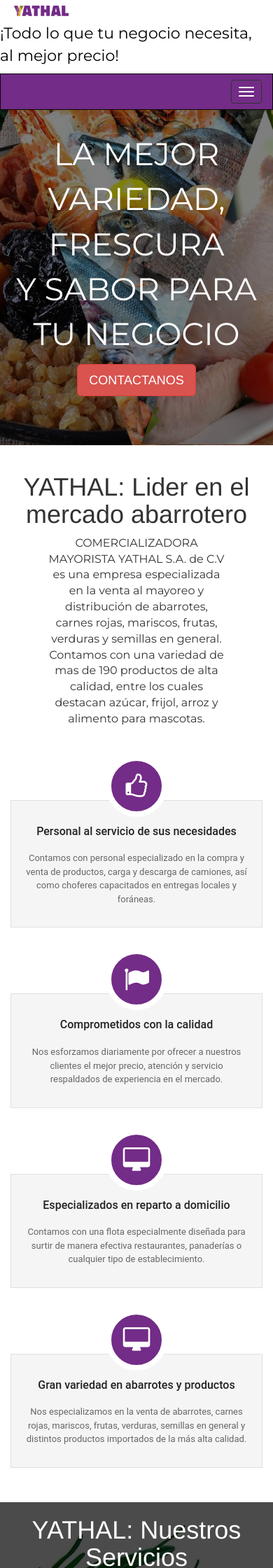
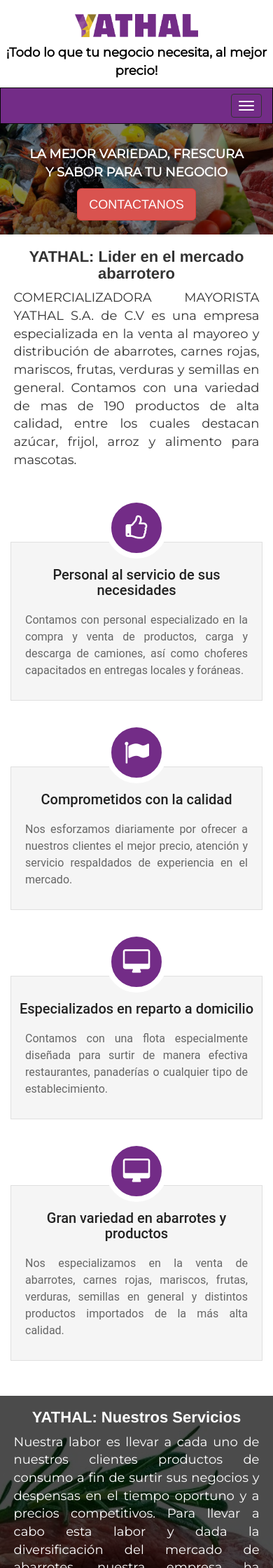
Before and after one commit to esteban1234/yathal, a PHP site: page / in a window 390 px wide. Shown: the top 2240 px of the page at 70% size. Run offline with PHP 8.4, Linux system fonts and the light colour scheme; some libraries are stand-ins or nearby versions; some web fonts are replaced.

Commit message:
ADD RESPONSIVO

```diff
--- /dev/null
+++ b/css/responsivo.css
@@ -0,0 +1,281 @@
+@media screen and (max-width: 480px){
+/*********************DISEÑO INDEX*******************/
+	.logo{
+		float: none !important;
+		width: 45%;
+		margin: auto;
+		margin-top: 20px;
+		margin-bottom: 10px;
+	}
+
+	.textoh{
+		text-align: center !important;
+		font-size: 18px;
+		font-weight: bold;
+		float: none !important;
+		margin: 10px auto;
+	}
+
+	.banner, .fondo, .banners,.fondos, .bannerh{
+		height: 100%;
+	}
+
+	.textob{
+		font-size: 18px;
+		font-weight: bold;
+		padding: 0px 5px;
+	}
+
+	.boton{
+		margin-bottom: 20px;
+	}
+
+	.tit{
+		font-size: 22px;
+		font-weight: bold;
+		margin-top: 0px;
+	}
+
+	/*.seccion1{
+		border: 2px solid red;
+	}*/
+
+	.subtit{
+		width: 90%;
+		text-align: justify;
+	}
+
+	.delete-br br{
+		display: none;
+	}
+
+	.title{
+		font-size: 20px !important;
+		padding: 0px 5px;
+	}
+
+	.txt-pceg{
+		text-align: justify;
+		font-size: 16px !important;
+	}
+
+	.tit-vdr{
+		font-size: 23px;
+		font-weight: bold;
+	}
+
+	.subtit, .txt-vdr, .tit-f{
+		font-size: 18px;
+	}
+
+	.txt-vdr{
+		text-align: justify;
+	}
+
+	.margen{
+		margin-bottom: 80px !important;
+	}
+
+
+	footer{
+		height: 100%;
+	}
+
+	footer p{
+		font-size: 16px !important;
+		width: 95%;
+		margin-bottom: 8px;
+	}
+/******************END DISEÑO NOSOTROS******************/
+
+}
+
+@media screen and (max-width: 599px) and (min-width: 481px) {
+	.logo{
+		float: none !important;
+		width: 45%;
+		margin: auto;
+		margin-top: 20px;
+		margin-bottom: 10px;
+	}
+
+	.textoh{
+		text-align: center !important;
+		font-size: 18px;
+		font-weight: bold;
+		float: none !important;
+		margin: 10px auto;
+	}
+
+	.banner, .fondo, .banners,.fondos, .bannerh{
+		height: 100%;
+	}
+
+	.textob{
+		font-size: 18px;
+		font-weight: bold;
+		padding: 0px 5px;
+	}
+
+	.boton{
+		margin-bottom: 20px;
+	}
+
+	.tit{
+		font-size: 22px;
+		font-weight: bold;
+		margin-top: 0px;
+	}
+
+	/*.seccion1{
+		border: 2px solid red;
+	}*/
+
+	.subtit{
+		width: 90%;
+		text-align: justify;
+	}
+
+	.delete-br br{
+		display: none;
+	}
+
+	.title{
+		font-size: 20px !important;
+		padding: 0px 5px;
+	}
+
+	.txt-pceg{
+		text-align: justify;
+		font-size: 16px !important;
+	}
+
+	.tit-vdr{
+		font-size: 23px;
+		font-weight: bold;
+	}
+
+	.subtit, .txt-vdr, .tit-f{
+		font-size: 18px;
+	}
+
+	.txt-vdr{
+		text-align: justify;
+	}
+
+	.margen{
+		margin-bottom: 80px !important;
+	}
+
+
+	footer{
+		height: 100%;
+	}
+
+	footer p{
+		font-size: 16px !important;
+		width: 95%;
+		margin-bottom: 8px;
+	}
+}
+
+@media screen and (max-width: 799px) and (min-width: 600px) {
+	.logo{
+		float: none !important;
+		width: 35%;
+		margin: auto;
+		margin-top: 20px;
+		margin-bottom: 10px;
+	}
+
+	.textoh{
+		text-align: center !important;
+		font-size: 18px;
+		font-weight: bold;
+		float: none !important;
+		margin: 10px auto;
+	}
+
+	.banner, .fondo, .banners,.fondos, .bannerh{
+		height: 100%;
+	}
+
+	.textob{
+		font-size: 18px;
+		font-weight: bold;
+		padding: 0px 5px;
+	}
+
+	.boton{
+		margin-bottom: 20px;
+	}
+
+	.tit{
+		font-size: 22px;
+		font-weight: bold;
+		margin-top: 0px;
+	}
+
+	/*.seccion1{
+		border: 2px solid red;
+	}*/
+
+	.subtit{
+		width: 90%;
+		text-align: justify;
+	}
+
+	.delete-br br{
+		display: none;
+	}
+
+	.title{
+		font-size: 20px !important;
+		padding: 0px 5px;
+	}
+
+	.txt-pceg{
+		text-align: justify;
+		font-size: 16px !important;
+	}
+
+	.tit-vdr{
+		font-size: 23px;
+		font-weight: bold;
+	}
+
+	.subtit, .txt-vdr, .tit-f{
+		font-size: 18px;
+	}
+
+	.txt-vdr{
+		text-align: justify;
+	}
+
+	.margen{
+		margin-bottom: 80px !important;
+	}
+
+
+	footer{
+		height: 100%;
+	}
+
+	footer p{
+		font-size: 16px !important;
+		width: 95%;
+		margin-bottom: 8px;
+	}
+}
+
+@media screen and (max-width: 1023px) and (min-width: 800px) {
+	.banners, .banners .fondos{
+		height: 100%;
+	}
+}
+
+@media screen and (max-width: 1280px) and (min-width: 1024px) {      /* mac*/
+}
+@media screen and (max-width: 1366px) and (min-width: 1024px) { }
+
+@media screen and (min-width: 1367px) { }
--- a/index.php
+++ b/index.php
@@ -75,9 +75,7 @@
   </div>
 </div>
 
-
-
-  <span class="ir-arriba"><i class="fa fa-arrow-up" aria-hidden="true"></i></span>
+<span class="ir-arriba"><i class="fa fa-arrow-up" aria-hidden="true"></i></span>
 
 <section class="seccion1" id="NOSOTROS">
   <h1 class="tit">YATHAL: Lider en el mercado abarrotero</h1>
@@ -86,13 +84,13 @@
   <div class="container">
   <div class="row">
 
-      <div class="col-md-3">
+      <div class="col-sm-6 col-md-3">
       <div class="box">
         <div class="icon">
           <div class="image"><i class="fa fa-thumbs-o-up"></i></div>
           <div class="info">
             <h3 class="title">Personal al servicio de sus necesidades</h3>
-            <p>
+            <p class="txt-pceg">
               Contamos con personal especializado en la compra y venta de productos, carga y descarga de camiones, así como choferes capacitados en entregas locales y foráneas.
             </p>
 
@@ -102,13 +100,13 @@
       </div>
     </div>
 
-        <div class="col-md-3">
+    <div class="col-sm-6 col-md-3">
       <div class="box">
         <div class="icon">
           <div class="image"><i class="fa fa-flag"></i></div>
           <div class="info">
             <h3 class="title">Comprometidos con la calidad</h3>
-              <p>
+              <p class="txt-pceg">
               Nos esforzamos diariamente por ofrecer a nuestros clientes el mejor precio, atención y servicio respaldados de experiencia en el mercado.
             </p>
 
@@ -117,14 +115,14 @@
         <div class="space"></div>
       </div>
     </div>
-
-        <div class="col-md-3">
+    <div class="clearfix visible-sm"></div>
+    <div class="col-sm-6 col-md-3">
       <div class="box">
         <div class="icon">
           <div class="image"><i class="fa fa-desktop"></i></div>
           <div class="info">
             <h3 class="title">Especializados en reparto a domicilio</h3>
-              <p>
+              <p class="txt-pceg">
               Contamos con una flota especialmente diseñada para surtir de manera efectiva restaurantes, panaderías o cualquier tipo de establecimiento.
             </p>
 
@@ -135,13 +133,13 @@
     </div>
 
 
-    <div class="col-md-3">
+    <div class="col-sm-6 col-md-3">
       <div class="box">
         <div class="icon">
           <div class="image"><i class="fa fa-desktop"></i></div>
           <div class="info">
             <h3 class="title">Gran variedad en abarrotes y productos</h3>
-              <p>
+              <p class="txt-pceg">
               Nos especializamos en la venta de abarrotes, carnes rojas, mariscos, frutas, verduras, semillas en general y distintos productos importados de la más alta calidad.
             </p>
 
@@ -156,7 +154,7 @@
 </section>
 
 <section class="seccion2" id="SERVICIOS">
-<div class="banners">
+<div class="banners delete-br">
   <div class="fondos">
     <h1 class="tit"  style="color: #fff; margin-top: 5%;">YATHAL: Nuestros Servicios</h1>
   <p class="subtit" style="color: #fff;">Nuestra labor es llevar a cada uno de nuestros clientes productos de consumo a fin de surtir sus negocios y despensas en el tiempo oportuno y a precios competitivos. Para llevar a cabo esta labor y dada la diversificación del mercado de abarrotes, nuestra empresa ha segmentado 2 servicios de acuerdo al tipo de cliente y el tamaño de su negocio, por lo que contamos con las siguientes divisiones:</p> <br><br>
@@ -164,20 +162,20 @@
 
         <div class="container">
           <div class="row">
-            <div class="col-md-6">
-              <h1 class="text-center" style="color: #fff;">VENTA</h1>
+            <div class="col-sm-6 col-md-6">
+              <h1 class="text-center tit-vdr" style="color: #fff;">VENTA</h1>
               <p></p>
-              <p class="text-center" style="color: #fff;">YATHAL busca ofrecer a sus clientes la mejor calidad de productos disponibles en el mercado con la finalidad de establecer un vinculo de confianza y un resultado satisfactorio en cualquiera que sea la actividad de éstos mismos. <br><br>
+              <p class="text-center txt-vdr" style="color: #fff;">YATHAL busca ofrecer a sus clientes la mejor calidad de productos disponibles en el mercado con la finalidad de establecer un vinculo de confianza y un resultado satisfactorio en cualquiera que sea la actividad de éstos mismos. <br><br>
 
               Experiencia en venta y negociación nos colocan como un excelente aliado para que su producto sea comercializado y distribuido por medio de nuestro equipo de manera altamente eficaz. <br><br>
 
               Si esta interesado en adquirir alguno de nuestros productos para su negocio o si su interés esta más bien dirigido a convertirse en un proveedor lo invitamos a ponerse en contacto con nuestro equipo.</p>
               <p></p>
             </div>
-            <div class="col-md-6">
-              <h1 class="text-center" style="color: #fff; text-transform: uppercase;">Distribución y Reparto</h1>
+            <div class="col-sm-6 col-md-6">
+              <h1 class="text-center tit-vdr" style="color: #fff; text-transform: uppercase;">Distribución y Reparto</h1>
               <p></p>
-              <p class="text-center" style="color: #fff;">Como comercializadora, nuestra empresa se especializa en la distribución y reparto a domicilio de productos alimenticios y abarrotes en general. Nuestra capacidad de logística y experiencia en control de operaciones nos ha permitido generar una red de distribución tanto dentro como en territorios de la Republica Mexicana.  <br><br>
+              <p class="text-center txt-vdr" style="color: #fff;">Como comercializadora, nuestra empresa se especializa en la distribución y reparto a domicilio de productos alimenticios y abarrotes en general. Nuestra capacidad de logística y experiencia en control de operaciones nos ha permitido generar una red de distribución tanto dentro como en territorios de la Republica Mexicana.  <br><br>
 
               Surtimos a negocios que requieran de nuestros productos en cantidades desde medio mayoreo hasta cantidades industriales. Por otro lado, la venta al público esta disponible en nuestros centro de almacenamiento y distribución.</p>
               <p></p>
@@ -190,19 +188,19 @@
 
 <section class="seccion3" id="CONTACTO">
    <h1 class="tit">YATHAL: Contacto</h1>
-  <p class="subtit">¿T interesa alguno de nuestros productos o servicios?, porfavor comunicate con nosotros para una mejor atención, o bien, escribenos a nuestro correo en nuestro formulario de contacto. </p>
+  <p class="subtit">¿Te interesa alguno de nuestros productos o servicios?, porfavor comunicate con nosotros para una mejor atención, o bien, escribenos a nuestro correo en nuestro formulario de contacto. </p>
 
- <div class="col-md-offset-2 col-md-8" id="box">
-    <h2 class="text-center" style="">FORMULARIO DE CONTACTO</h2>
+ <div class="col-md-offset-2 col-md-8 margen" id="box">
+    <h2 class="text-center tit-f" style="">FORMULARIO DE CONTACTO</h2>
       <hr>
-       <form class="form-horizontal" action=" " method="" id="contact_form">
+       <form class="form-horizontal" action=" " method="" id="contact_form" onSubmit="return false">
        <fieldset>
          <div class="form-group">
 
            <div class="col-md-12">
               <div class="input-group">
                 <span class="input-group-addon"><i class=" fa fa-user"></i></span>
-                 <input name="first_name" placeholder="Escribe tu nombre completo" class="form-control" type="text">
+                 <input id="txtNOMBRE" name="first_name" placeholder="Escribe tu nombre completo" class="form-control" type="text">
                </div>
             </div>
          </div>
@@ -211,7 +209,7 @@
             <div class="col-md-12">
                 <div class="input-group">
                     <span class="input-group-addon"><i class="glyphicon glyphicon-envelope"></i></span>
-                    <input name="email" placeholder="Escribe tu correo electrónico" class="form-control" type="text">
+                    <input id="txtCORREO" name="email" placeholder="Escribe tu correo electrónico" class="form-control" type="text">
                 </div>
             </div>
         </div>
@@ -220,7 +218,7 @@
             <div class="col-md-12">
                 <div class="input-group">
                     <span class="input-group-addon"><i class="fa fa-phone"></i></span>
-                    <input name="phone" placeholder="Escribe tu número teléfonico" class="form-control" type="text">
+                    <input id="txtTELEFONO" name="phone" placeholder="Escribe tu número teléfonico" class="form-control" type="text">
                 </div>
             </div>
         </div>
@@ -229,15 +227,14 @@
             <div class="col-md-12 inputGroupContainer">
                 <div class="input-group">
                     <span class="input-group-addon"><i class="glyphicon glyphicon-pencil"></i></span>
-                    <textarea class="form-control" name="comment" placeholder="Escribe tu comentario"></textarea>
+                    <textarea id="txtCOMENTARIO" class="form-control" name="comment" placeholder="Escribe tu comentario"></textarea>
                 </div>
             </div>
         </div>
-
+        <div id="_AJAX_PRE_" class="col-lg-12"></div>
         <div class="form-group">
-
             <div class="col-md-12">
-                <button type="submit" class="btn btn-warning pull-right">ENVIAR MENSAJE <span class="fa fa-send"></span></button>
+                <button type="submit" class="btn btn-warning pull-right" onclick="sendCORREO()">ENVIAR MENSAJE <span class="fa fa-send"></span></button>
             </div>
         </div>
 
@@ -250,7 +247,7 @@
   <div class="container">
     <div class="row">
 
-        <div class="col-md-3">
+        <div class="col-sm-6 col-md-3">
         <div class="box">
           <div class="icon">
             <div class="image"><i class="fa fa-street-view"></i></div>
@@ -266,7 +263,7 @@
         </div>
       </div>
 
-          <div class="col-md-3">
+          <div class="col-sm-6 col-md-3">
         <div class="box">
           <div class="icon">
             <div class="image"><i class="fa fa-clock-o"></i></div>
@@ -281,8 +278,8 @@
           <div class="space"></div>
         </div>
       </div>
-
-          <div class="col-md-3">
+      <div class="clearfix visible-sm"></div>
+      <div class="col-sm-6 col-md-3">
         <div class="box">
           <div class="icon">
             <div class="image"><i class="fa fa-envelope"></i></div>
@@ -299,7 +296,7 @@
       </div>
 
 
-      <div class="col-md-3">
+      <div class="col-sm-6 col-md-3">
         <div class="box">
           <div class="icon">
             <div class="image"><i class="fa fa-phone"></i></div>
@@ -330,9 +327,9 @@
     <script src="https://ajax.googleapis.com/ajax/libs/jquery/3.1.1/jquery.min.js" integrity="sha384-3ceskX3iaEnIogmQchP8opvBy3Mi7Ce34nWjpBIwVTHfGYWQS9jwHDVRnpKKHJg7" crossorigin="anonymous"></script>
     <script src="https://cdnjs.cloudflare.com/ajax/libs/tether/1.3.7/js/tether.min.js" integrity="sha384-XTs3FgkjiBgo8qjEjBk0tGmf3wPrWtA6coPfQDfFEY8AnYJwjalXCiosYRBIBZX8" crossorigin="anonymous"></script>
     <script src="js/bootstrap.min.js"></script>
-    <script src="js/jquery.js"></script>
+    <!-- <script src="js/jquery.js"></script> -->
     <script src="js/arriba.js"></script>
-    <script src="js/bootstrap.js"></script>
+    <!-- <script src="js/bootstrap.js"></script> -->
     <script src="js/menu.js"></script>
   </body>
 </html>
```
Also changed, not shown: envia.php (+13 -2 lines).
